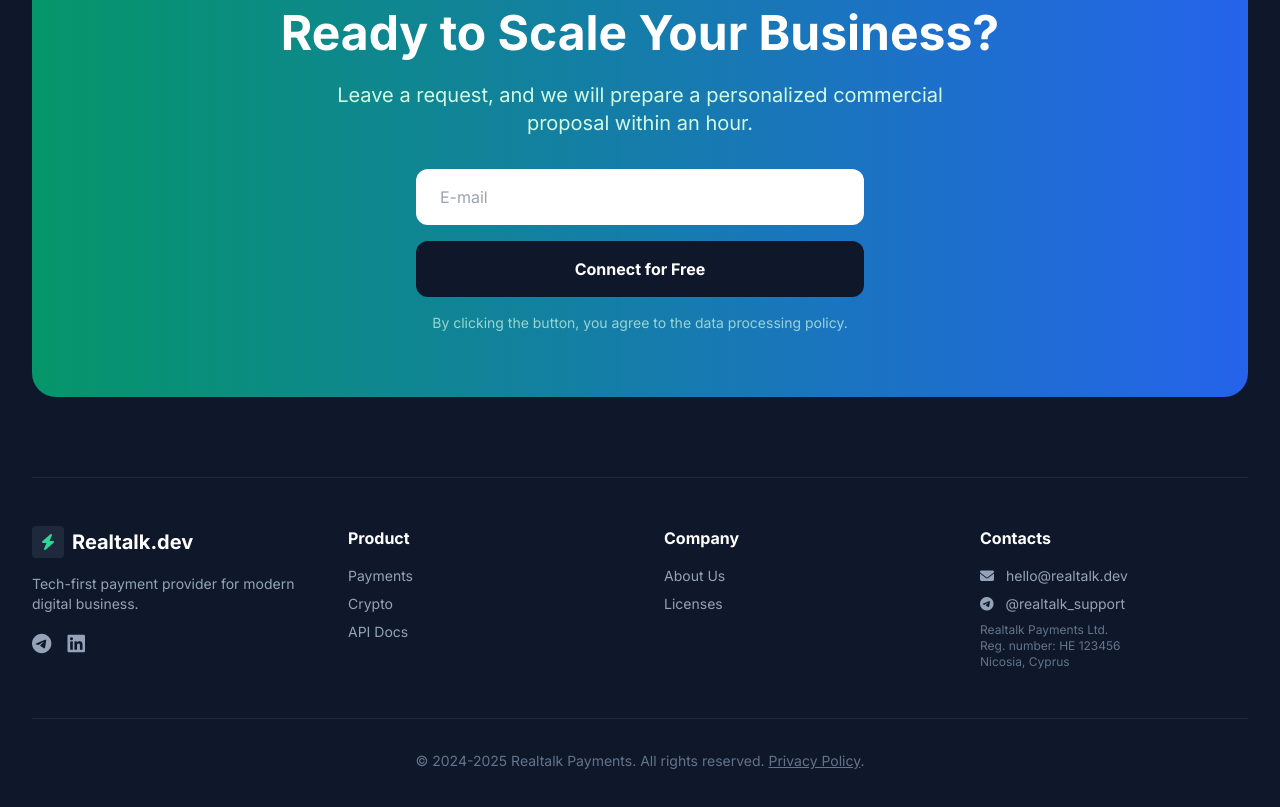
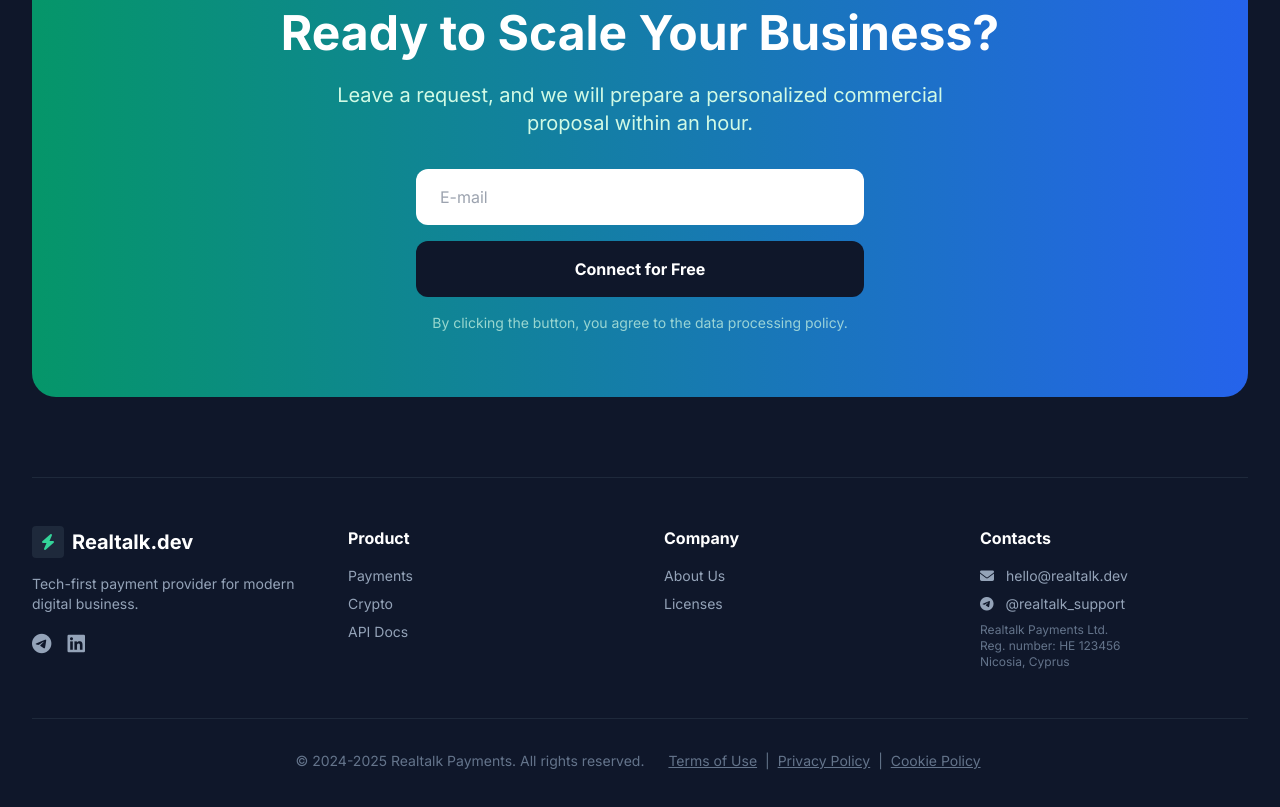
Before and after one commit to realtalk-payments/realtalk-payments, a plain HTML site: page index.html in a window 1280 px wide. Shown: the part 3393-4200 px from the top of the page. Drawn offline with nearby package versions, Linux system fonts and the light colour scheme.

Commit message:
edit documents to the website.

```diff
--- a/index.html
+++ b/index.html
@@ -721,10 +721,27 @@
                 </div>
             </div>
 
-            <div class="border-t border-slate-800 mt-12 pt-8 text-center text-slate-500 text-sm">
-                &copy; 2024-2025 Realtalk Payments. <span class="lang-en">All rights reserved.</span><span
-                    class="lang-pl">Wszelkie prawa zastrzeżone.</span> <a href="#"
-                    class="underline hover:text-white">Privacy Policy</a>.
+            <div
+                class="border-t border-slate-800 mt-12 pt-8 text-center text-slate-500 text-sm flex flex-col md:block gap-4">
+                <span>&copy; 2024-2025 Realtalk Payments. <span class="lang-en">All rights reserved.</span><span
+                        class="lang-pl">Wszelkie prawa zastrzeżone.</span></span>
+
+                <span class="lang-en mt-4 md:mt-0 md:ml-4">
+                    <a href="docs/terms%20(en).pdf" target="_blank" class="underline hover:text-white mx-1">Terms of
+                        Use</a> |
+                    <a href="docs/privacy%20policy%20(en).pdf" target="_blank"
+                        class="underline hover:text-white mx-1">Privacy Policy</a> |
+                    <a href="docs/cookies%20policy%20(en).pdf" target="_blank"
+                        class="underline hover:text-white mx-1">Cookie Policy</a>
+                </span>
+                <span class="lang-pl mt-4 md:mt-0 md:ml-4">
+                    <a href="docs/terms%20(pl).pdf" target="_blank"
+                        class="underline hover:text-white mx-1">Regulamin</a> |
+                    <a href="docs/privacy%20policy%20(pl).pdf" target="_blank"
+                        class="underline hover:text-white mx-1">Polityka Prywatności</a> |
+                    <a href="docs/cookies%20policy%20(pl).pdf" target="_blank"
+                        class="underline hover:text-white mx-1">Polityka Cookies</a>
+                </span>
             </div>
         </div>
     </footer>
```
